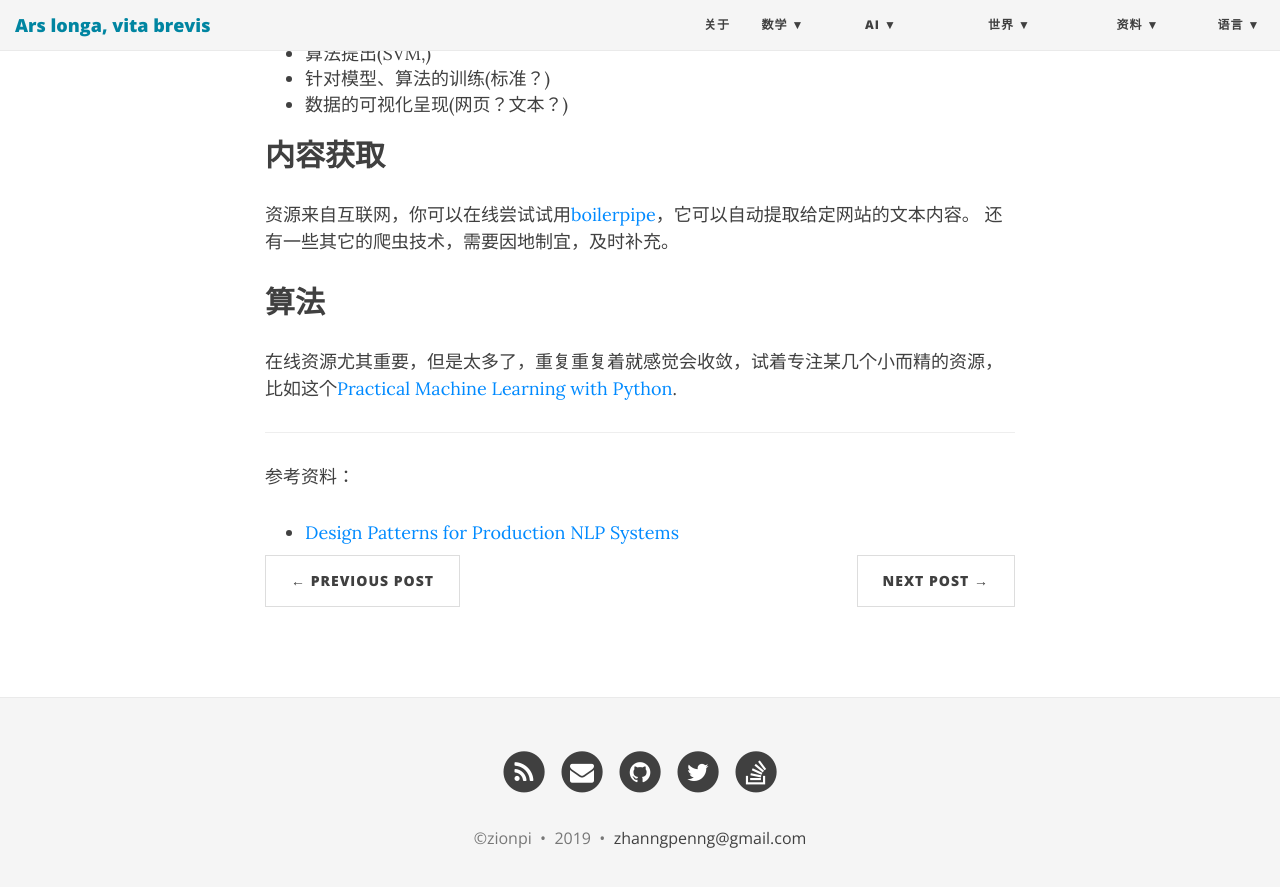
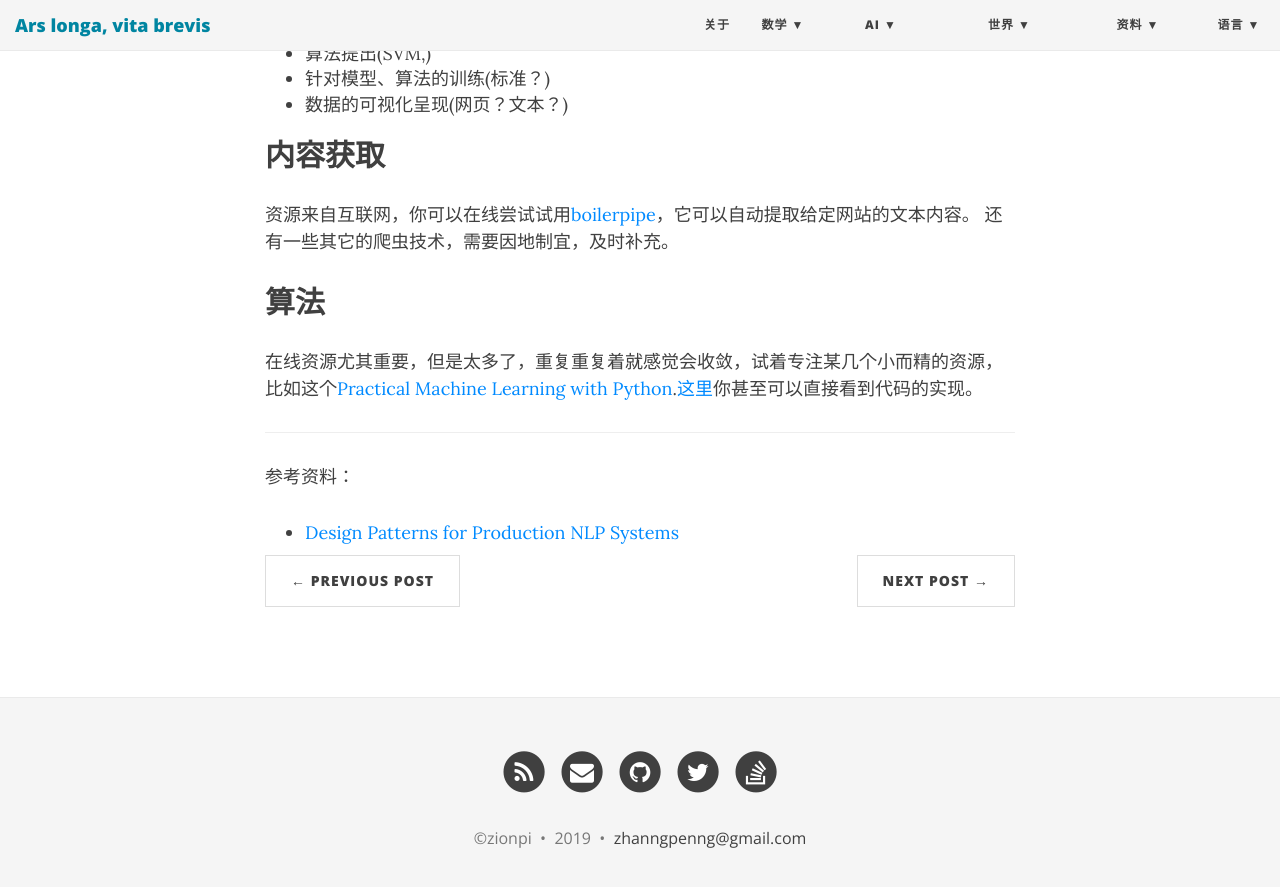
Before and after one commit to ZionPi/zionpi.github.io, a Jekyll site: the page built from _posts/2015-10-06-build-a-nlp-system.md, in a window 1280 px wide and 900 px high, scrolled down 633 px. Shown: the top 887 px of the window. Built offline with Jekyll 4.4.1, drawn with Linux system fonts in a browser that asks for light colours; nearby versions of some CDN libraries.

Commit message:
Update 2015-10-06-build-a-nlp-system.md

```diff
--- a/_posts/2015-10-06-build-a-nlp-system.md
+++ b/_posts/2015-10-06-build-a-nlp-system.md
@@ -20,7 +20,7 @@
 
 ## 算法
 
-在线资源尤其重要，但是太多了，重复重复着就感觉会收敛，试着专注某几个小而精的资源，比如这个[Practical Machine Learning with Python](https://github.com/dipanjanS/practical-machine-learning-with-python).
+在线资源尤其重要，但是太多了，重复重复着就感觉会收敛，试着专注某几个小而精的资源，比如这个[Practical Machine Learning with Python](https://github.com/dipanjanS/practical-machine-learning-with-python).[这里](https://nbviewer.jupyter.org/github/dipanjanS/practical-machine-learning-with-python/tree/master/notebooks/)你甚至可以直接看到代码的实现。
 
 ---
 参考资料：
```
